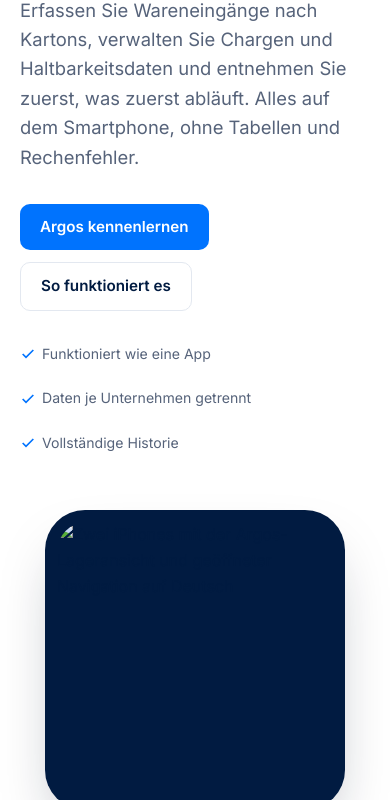
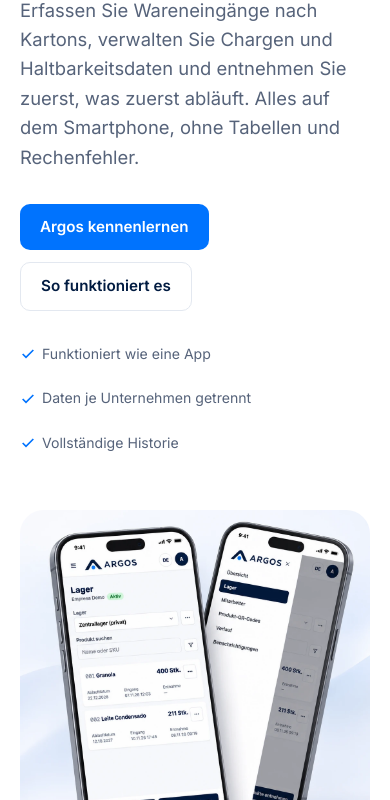
Before and after one commit to polifilho/argosapp.io-website, a plain HTML site: page index.html in a window 390 px wide. Shown: the part 300-1100 px from the top of the page. Drawn offline with Linux system fonts and the light colour scheme.

Commit message:
✨ feat(website): adiciona mockups multilíngues responsivos

```diff
--- a/styles.css
+++ b/styles.css
@@ -42,12 +42,13 @@ h1 span{color:var(--brand)}
 .trust div{display:flex;align-items:center;gap:6px}
 .trust svg{color:var(--brand)}
 
-/* Phone frame */
-.phone{width:300px;margin:0 auto;background:#011B41;border-radius:40px;padding:12px;box-shadow:0 30px 60px -20px rgba(15,23,42,.35)}
-.phone img{display:block;width:100%;height:auto;border-radius:30px}
+/* App preview */
+.phone{width:100%;max-width:540px;margin:0 auto}
+.phone img{display:block;width:100%;height:auto;border-radius:24px}
 
 /* Sections */
 section{padding:80px 0}
+section[id]{scroll-margin-top:64px}
 .pt-0{padding-top:0}
 .section-alt{background:var(--bg-alt);border-top:1px solid var(--line);border-bottom:1px solid var(--line)}
 .s-head{max-width:640px;margin-bottom:48px}
```
Also changed, not shown: assets/app-preview-de.webp (added), assets/app-preview-en.webp (added), assets/app-preview-pt.webp (added).
